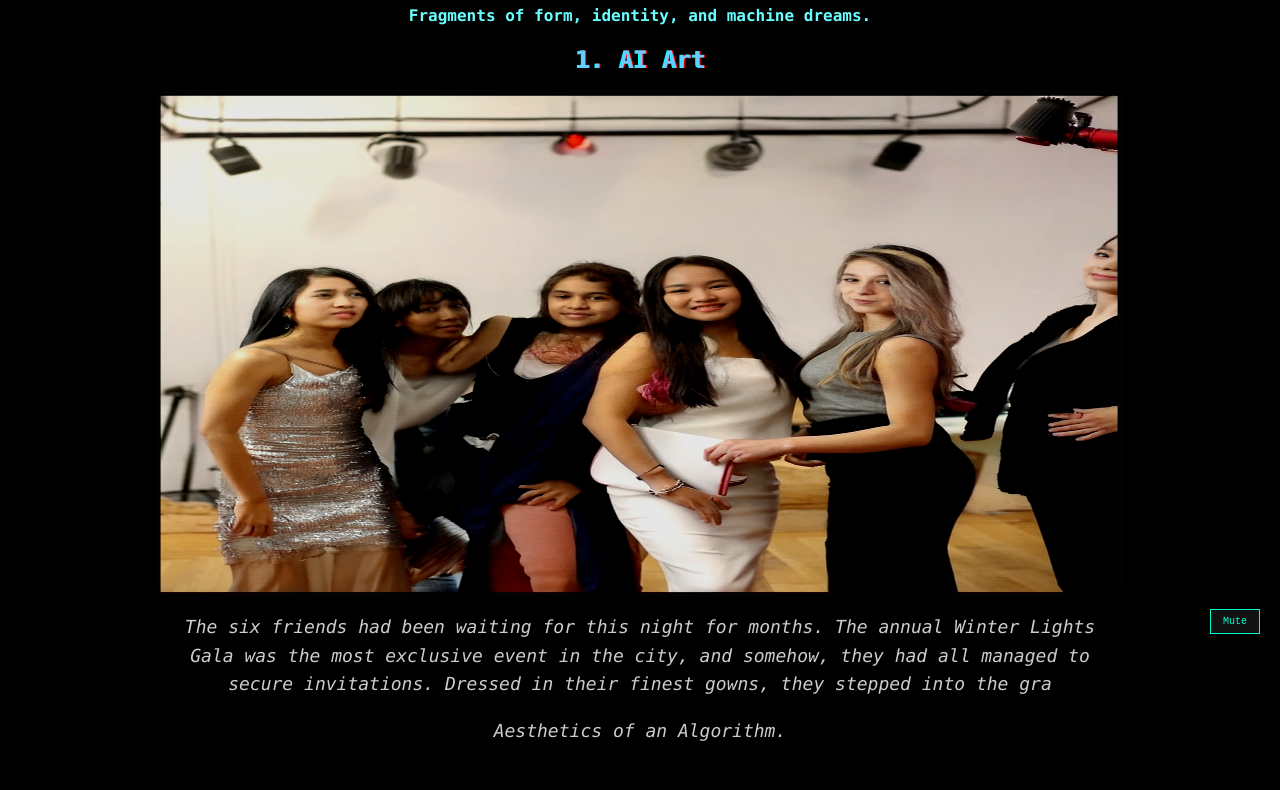
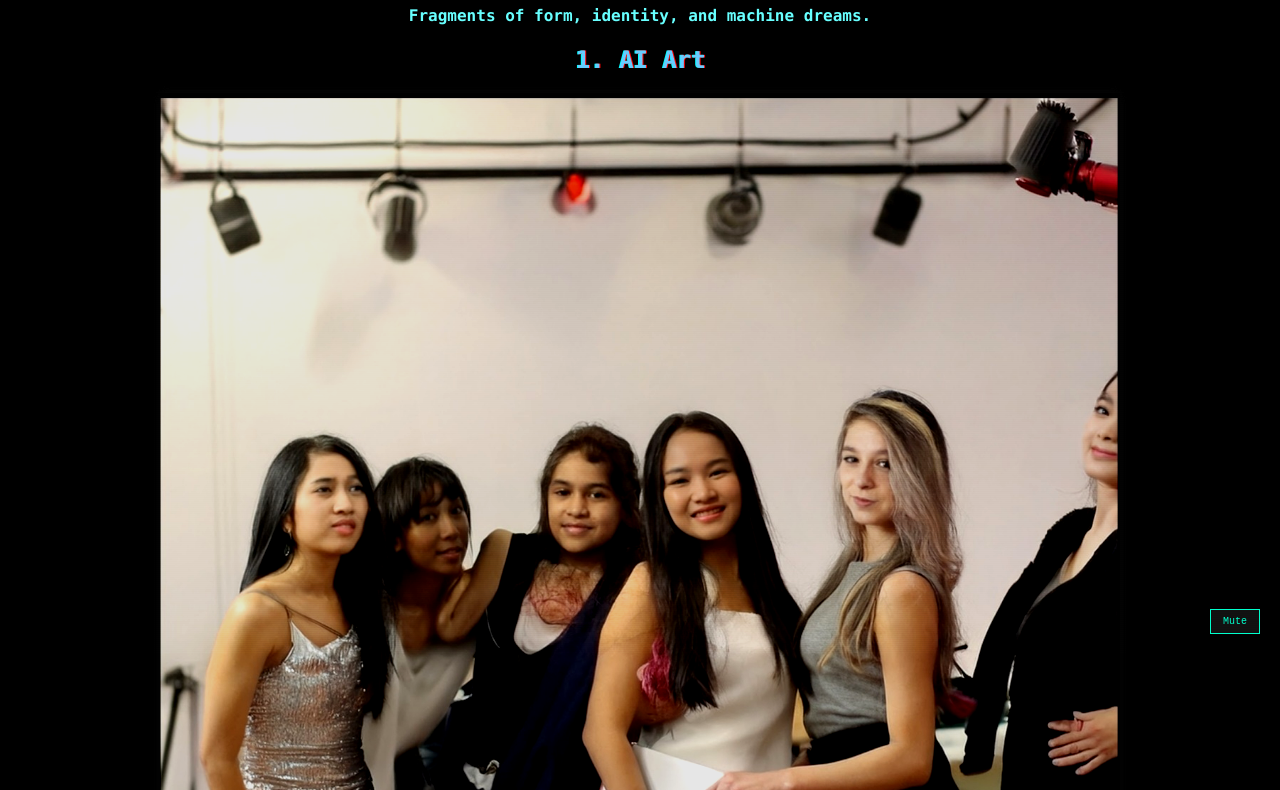
Before and after one commit to user-ame/-, a plain HTML site: page index.html in a window 1280 px wide. Shown: the part 146-936 px from the top of the page. Drawn offline with Linux system fonts and the light colour scheme.

Commit message:
Update index.html

```diff
--- a/index.html
+++ b/index.html
@@ -37,8 +37,8 @@
     <h2 class="glitch">1. AI Art</h2>
     <div class="gallery-grid">
     <img src="Images/Ai/Ai1.jpg"
-     width="400"
-     height="500" class="glitch-img" alt="AI 1" />
+     width="300"
+     height="auto" class="glitch-img" alt="AI 1" />
 
     </div>
      <p class="gallery-desc typewriter" id="artist-statement">
```
